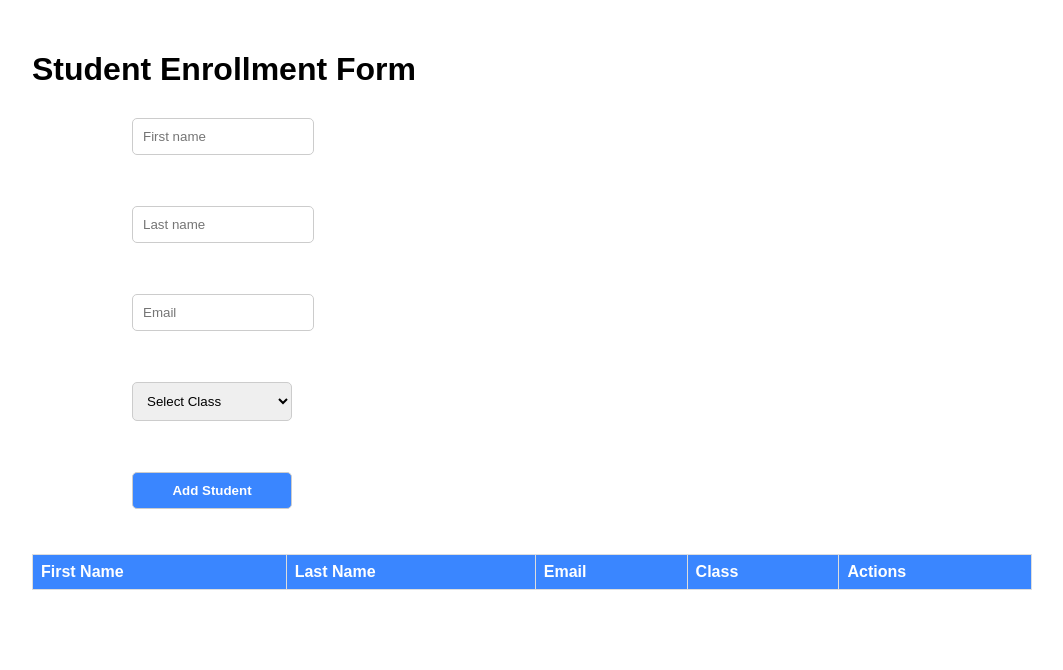
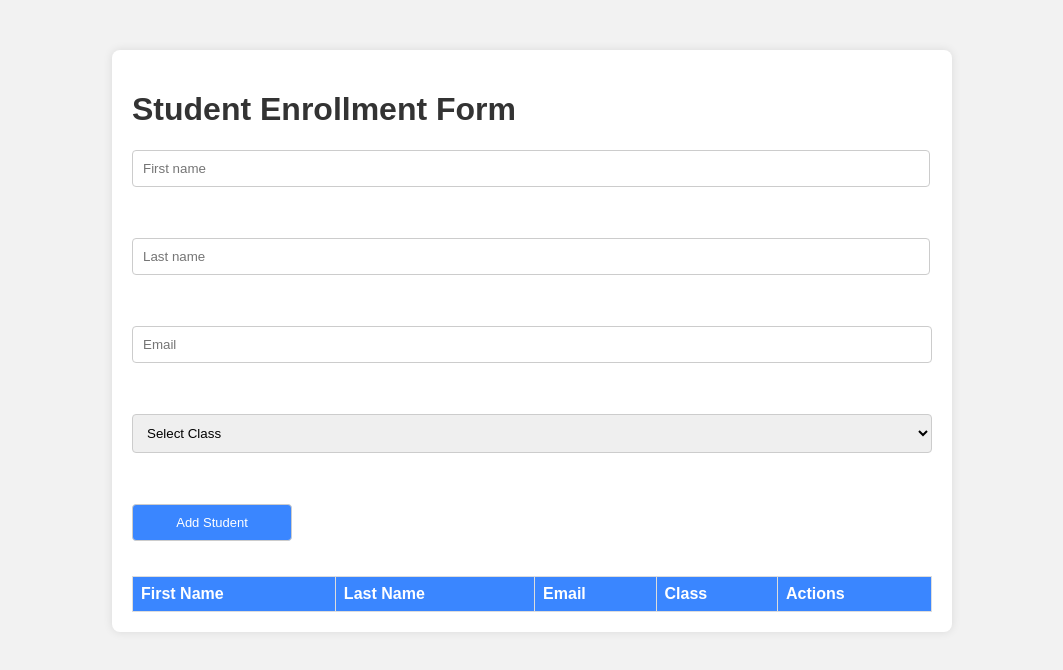
Before and after one commit to ohunazz/react-student-enrollment-form, a React (Create React App) app: page / in a window 1280 px wide. Shown: the top 670 px of the page, without its empty margins (108-1171 px from the left). Built offline with nearby package versions, Linux system fonts and the light colour scheme.

Commit message:
Update Style and Add Changes

```diff
--- a/src/App.css
+++ b/src/App.css
@@ -1,65 +1,133 @@
-main {
-    padding: 10px;
-    margin: 0 auto;
-    max-width: 1000px;
+body {
+    font-family: Arial, sans-serif;
+    background-color: #f2f2f2;
+    margin: 0;
+    padding: 0;
 }
 
-body {
-    font-family: Arial, sans-serif;
-    margin: 0;
+main {
+    max-width: 800px;
+    margin: 50px auto;
+    background-color: #ffffff;
     padding: 20px;
+    border-radius: 8px;
+    box-shadow: 0 0 10px rgba(0, 0, 0, 0.1);
 }
 
 h1 {
-    margin-bottom: 30px;
+    color: #333;
 }
 
 form {
     display: flex;
     flex-direction: column;
-    max-width: 800px;
-    margin: auto;
 }
 
-input[type="text"],
-input[type="email"],
-select,
-input[type="submit"] {
-    width: 20%;
+input,
+select {
     padding: 10px;
     margin-bottom: 15px;
-    border-radius: 5px;
     border: 1px solid #ccc;
+    border-radius: 4px;
 }
 
 input[type="submit"] {
     background-color: #3a86ff;
-    color: #fff;
-    font-weight: bold;
+    color: white;
+    font-size: 13px;
+    font-weight: 500;
     cursor: pointer;
+}
+
+span {
+    color: red;
 }
 
 table {
     width: 100%;
     border-collapse: collapse;
-    margin-top: 30px;
+    margin-top: 20px;
 }
 
-table th,
-table td {
+th,
+td {
     border: 1px solid #ddd;
     padding: 8px;
     text-align: left;
 }
 
-table th {
+th {
     background-color: #3a86ff;
-    color: #fff;
+    color: white;
 }
 
 button {
-    padding: 10px 15px;
+    background-color: #4caf50;
+    color: white;
+    padding: 8px;
     border: none;
-    border-radius: 3px;
+    border-radius: 4px;
     margin-right: 5px;
+    cursor: pointer;
 }
+
+.modal {
+    position: fixed;
+    top: 0;
+    left: 0;
+    width: 100%;
+    height: 100%;
+    background: rgba(0, 0, 0, 0.5);
+    display: flex;
+    justify-content: center;
+    align-items: center;
+}
+
+.modal div {
+    background: #fff;
+    padding: 20px;
+    border-radius: 8px;
+}
+
+input[type="text"] {
+    width: 97%;
+    padding: 10px;
+    margin-bottom: 15px;
+    border: 1px solid #ccc;
+    border-radius: 4px;
+}
+
+input[type="submit"] {
+    width: 20%;
+    background-color: #3a86ff;
+    color: white;
+    cursor: pointer;
+}
+
+button.delete {
+    width: 70px;
+    margin-right: 20px;
+    margin-left: 20px;
+    background-color: #c9302c; /* Increase the margin between Delete and Edit buttons */
+}
+
+button.edit {
+    width: 70px;
+    background-color: #4caf50;
+    color: white;
+    padding: 8px;
+    border: none;
+    border-radius: 4px;
+    margin-right: 5px;
+    cursor: pointer;
+}
+
+.save-btn {
+    width: 70px;
+    background: #4caf50;
+}
+
+.cancel-btn {
+    width: 70px;
+    background: #ea1111;
+}
--- a/src/App.js
+++ b/src/App.js
@@ -95,6 +95,23 @@ const App = () => {
         setSelectedStudent(selectedStudent);
     };
 
+    const submitEdit = () => {
+        const updatedStudents = students.map((student) => {
+            if (student.id === selectedStudent.id) {
+                return {
+                    ...student,
+                    firstName,
+                    lastName,
+                    email,
+                    className
+                };
+            }
+            return student;
+        });
+        setStudents(updatedStudents);
+        setShowModal(false);
+    };
+
     return (
         <main>
             <h1>Student Enrollment Form</h1>
@@ -159,10 +176,15 @@ const App = () => {
                             <td>
                                 <button
                                     onClick={() => deleteStudent(student.id)}
+                                    className="delete"
                                 >
                                     Delete
                                 </button>
-                                <button onClick={() => editStudent(student.id)}>
+
+                                <button
+                                    onClick={() => editStudent(student.id)}
+                                    className="edit"
+                                >
                                     Edit
                                 </button>
                             </td>
@@ -180,19 +202,19 @@ const App = () => {
                             placeholder="firstName"
                         />
                         <input
-                            value={lastName}
+                            value={selectedStudent.lastName}
                             onChange={handleOnChangeLastName}
                             type="text"
                             placeholder="lastName"
                         />
                         <input
-                            value={email}
+                            value={selectedStudent.email}
                             onChange={handleOnChangeEmail}
                             type="text"
                             placeholder="email"
                         />
                         <input
-                            value={className}
+                            value={selectedStudent.className}
                             onChange={handleOnChangeClassName}
                             type="text"
                             placeholder="classtName"
@@ -200,7 +222,16 @@ const App = () => {
 
                         <button
                             type="button"
+                            onClick={submitEdit}
+                            className="save-btn"
+                        >
+                            Save
+                        </button>
+
+                        <button
+                            type="button"
                             onClick={() => setShowModal(false)}
+                            className="cancel-btn"
                         >
                             Cancel
                         </button>
```
Also changed, not shown: src/index.js (+9 -12 lines).
